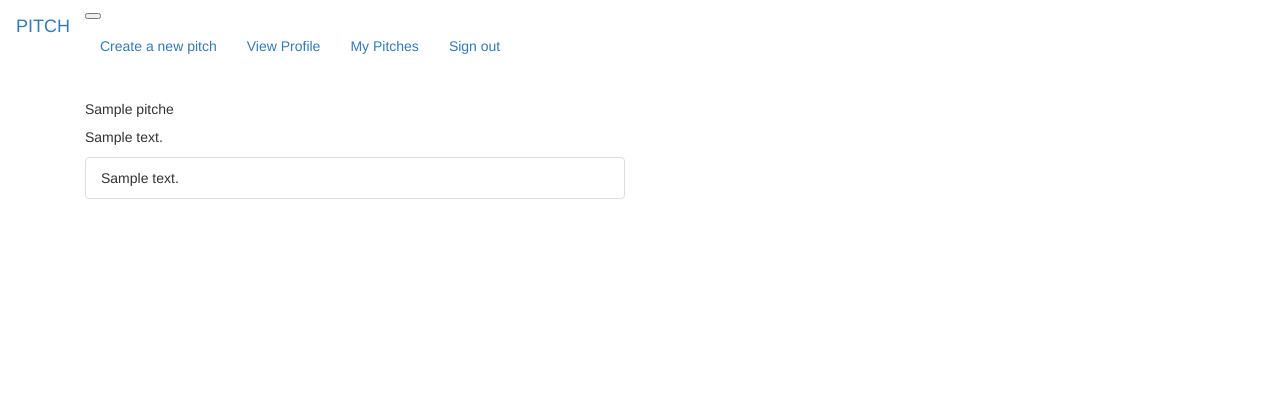
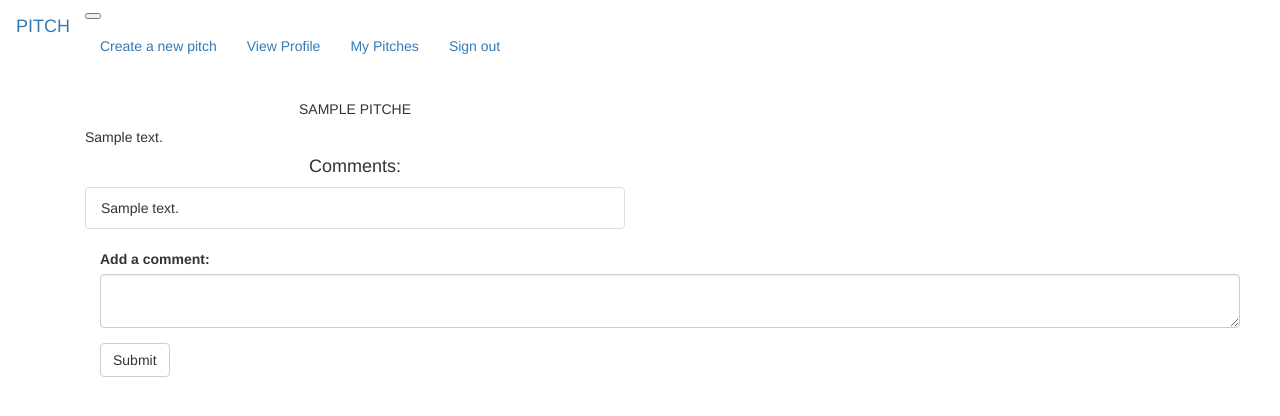
Before and after one commit to p-koskey/pitch, a Flask app: page /pitch/view/1 in a window 1280 px wide. Shown: the top 416 px of the page. Run offline with Flask 2, Linux system fonts and the light colour scheme; a user stored in the database is signed in; tables that the repository leaves empty hold one stand-in row (values such as "Sample post"); some libraries are stand-ins or nearby versions.

Commit message:
changed layout of comments

```diff
--- a/app/main/views.py
+++ b/app/main/views.py
@@ -145,9 +145,9 @@ def view_pitch(pitch_id):
     pitch = Pitch.query.filter_by(id=pitch_id).first()
 
     comments = Comments.get_comments(pitch_id)
+    comment_form = CommentForm()
+    if current_user.is_authenticated:
 
-    if current_user.is_authenticated:
-        comment_form = CommentForm()
         if comment_form.validate_on_submit():
             comments = comment_form.description.data
 
@@ -157,7 +157,7 @@ def view_pitch(pitch_id):
 
 
         comments = Comments.get_comments(pitch_id)
-    return render_template('pitch.html', pitch=pitch, comments=comments, pitch_id=pitch.id)
+    return render_template('pitch.html', pitch=pitch, comments=comments, pitch_id=pitch.id, comment_form = comment_form)
 
 # @main.route('/comment/new/<pitch_id>', methods = ['GET','POST'])
 # @login_required
--- a/app/templates/pitch.html
+++ b/app/templates/pitch.html
@@ -2,22 +2,26 @@
 {% extends 'base.html' %}
 <!-- content block -->
 {% block content %}
-<div class="container mt-5">
-  <div class="card col-md-6" >
+<div class="container mt-5 d-flex flex-wrap justify-content-center">
+  <div class="card col-md-6 border-info shadow-lg" >
     <div class="card-body">
-      <h5 class="card-title">{{pitch.title}}</h5>
+      <h5 class="card-title text-center">{{pitch.title|upper}}</h5>
       <p class="card-text">{{pitch.content}}</p>
       <div class="card-footer">
+        <h4 class="text-center">Comments:</h4>
         {% for comment in comments %}
+
         <ul class="list-group">
             <li class="list-group-item">{{comment.comment}}</li>
         </ul>
 
           {% endfor %}
         </div>
+        {% if current_user.is_authenticated %}
       <div class="container">
         {{ wtf.quick_form(comment_form) }}
     </div>
+    {%endif%}
     </div>
   </div>
 </div>
```
Also changed, not shown: app/templates/comments.html (deleted, +0 -7 lines).
